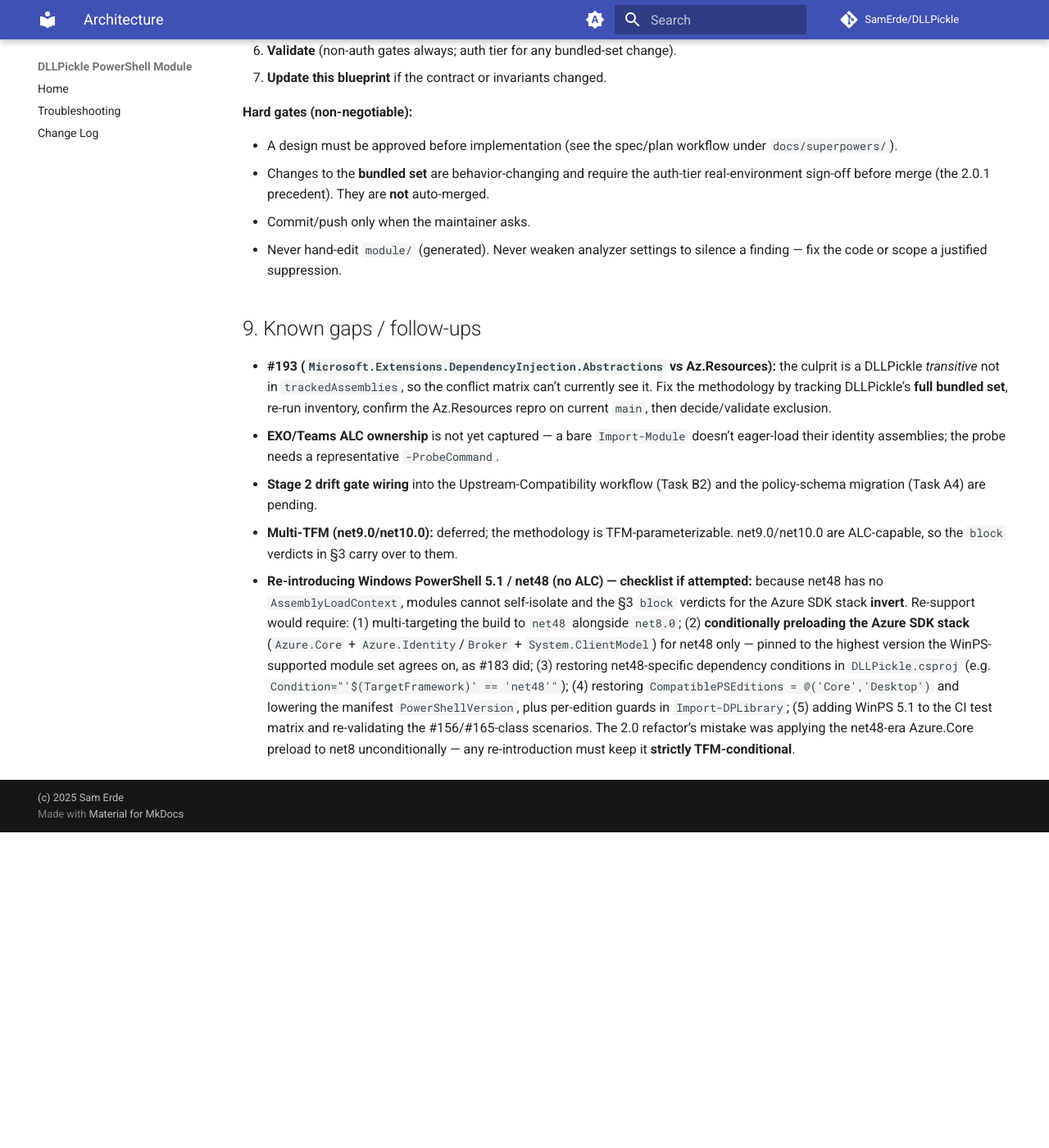
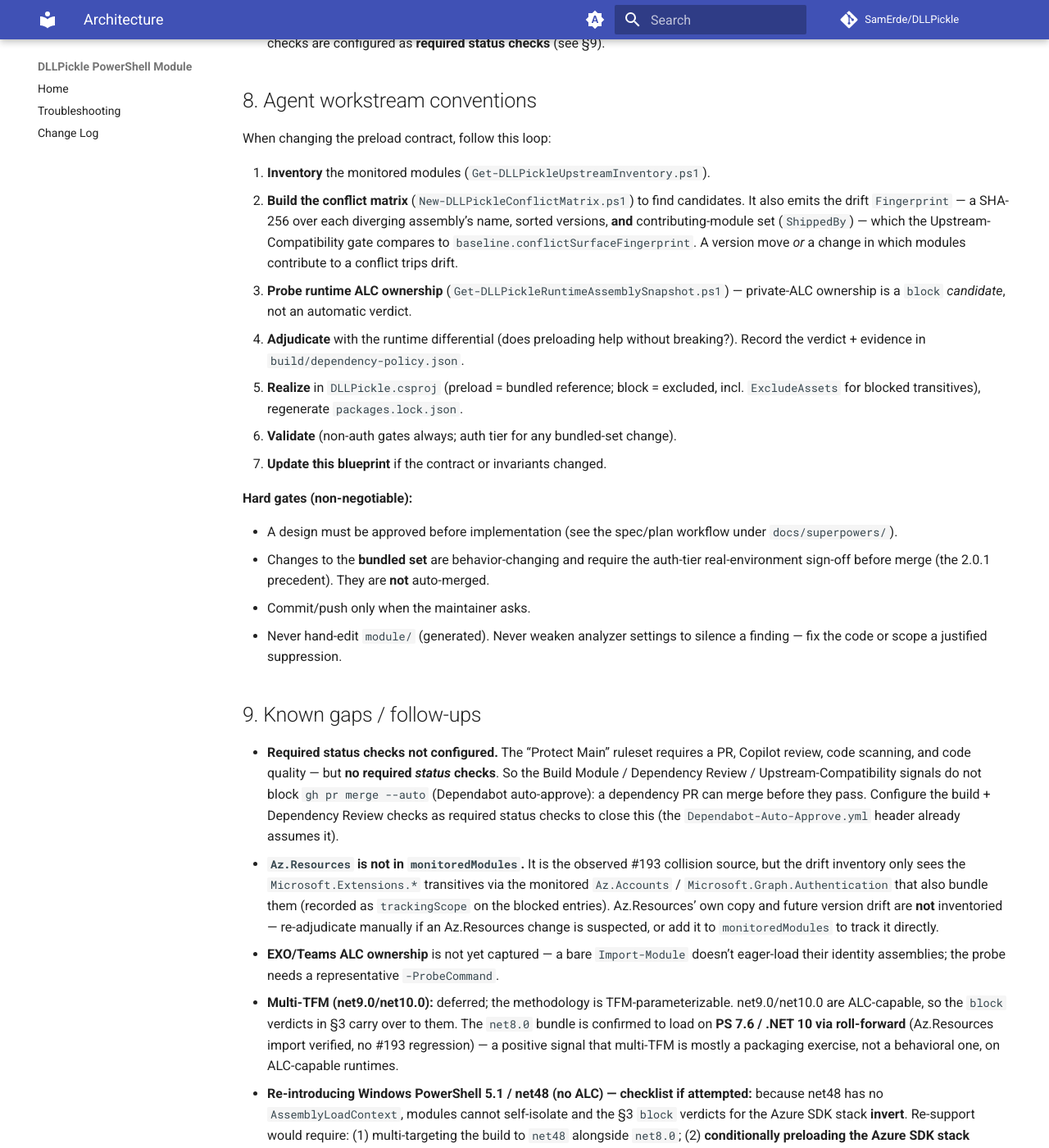
Before and after one commit to SamErde/DLLPickle, an MkDocs documentation site: the page built from docs/Architecture.md, in a window 1280 px wide and 1400 px high, scrolled down 4524 px. Shown: the whole window at 82% size. Built offline with MkDocs 1.6.1 and Material for MkDocs 9.7.7, drawn with Linux system fonts in a browser that asks for light colours; comment, search, counter and statistics services are not loaded; before the commit the page ends 5539 px from its top, so only the background shows below that; some of the changed text lies outside the part shown.

Commit message:
docs: sync Architecture blueprint with 2.0.2-2.1.2 + release-trigger state
The blueprint trailed the code, most visibly in section 9 (which still framed #193 and the 2.1.0 drift-gate/policy work as open). Refresh:
- section 3: add the Microsoft.Extensions.* block row (the #193 resolution; ExcludeAssets=runtime, shipped 2.0.2).
- section 6: name the #193 integration guard alongside the Azure.Core guard.
- section 7: document the bundle-only publish trigger and the dependency-PR validation split (Build Module validates the bundle; pr-smoke is an upstream-freshness check), with the required-status-checks enforcement caveat.
- section 8: note the contributor-aware drift fingerprint (name + versions + ShippedBy).
- section 9: drop #193 and the completed B2/A4 tasks; add the required-status-checks and Az.Resources-not-monitored follow-ups; record that the net8.0 bundle loads on PS 7.6 / .NET 10 via roll-forward without a #193 regression.

Co-Authored-By: Claude Opus 4.8 <noreply@anthropic.com>

```diff
--- a/docs/Architecture.md
+++ b/docs/Architecture.md
@@ -51,6 +51,7 @@ Every tracked assembly is classified into exactly one of:
 | `Microsoft.Identity.Client` (+ `.Broker`, `.Extensions.Msal`, `.NativeInterop`); `Microsoft.IdentityModel.*`; `System.IdentityModel.Tokens.Jwt` | **preload** | Default-ALC consumers (EXO/Teams) + the #156 broker fix; 2.0.1-validated. |
 | `Azure.Core`, `Azure.Identity`, `Azure.Identity.Broker`, `System.ClientModel` | **block** | Az + Graph self-isolate these privately; preloading splits type identity (the `Connect-AzAccount` break). **ALC-capable runtimes only** — would flip to `preload` on net48 (see §2 caveat / §9). |
 | `Microsoft.OData.Core`, `Microsoft.OData.Edm`, `Microsoft.Spatial` | **block** (report-only) | #174 — preloading breaks Az.Storage. |
+| `Microsoft.Extensions.DependencyInjection.Abstractions`, `Microsoft.Extensions.Logging.Abstractions` | **block** | #193 — incidental `Microsoft.IdentityModel.Tokens` transitives, not host-provided. Preloading DLLPickle's own copies into the default ALC collided with the copies `Az.Resources` bundles (`assembly with same name is already loaded`). Excluded via `ExcludeAssets="runtime"` (shipped 2.0.2); `Microsoft.IdentityModel.Tokens` still loads without them. |
 
 ## 4. Component map (authoritative paths)
 
@@ -79,7 +80,7 @@ Every tracked assembly is classified into exactly one of:
 
 ## 6. Invariants (and the gate that enforces each)
 
-- **No `block` assembly appears in `module/DLLPickle/bin/net8.0`.** → `tests/Integration/DLLPickle.IntegrationTest.Tests.ps1` (Azure.Core guard; extend per newly-blocked assembly).
+- **No `block` assembly appears in `module/DLLPickle/bin/net8.0`.** → `tests/Integration/DLLPickle.IntegrationTest.Tests.ps1` (Azure.Core guard + the #193 `Microsoft.Extensions.*` guard; extend per newly-blocked assembly).
 - **No preloaded assembly is loaded into two ALCs at once** in the four-module scenario. → integration ALC-split guard (runtime tier; maintainer-run with real modules).
 - **The bundled `preload` set equals `dependency-policy.json`'s `preload` entries.** → planned realization guard (Task A6); until then, verified by review.
 - **Runtime-provided BCL assemblies (e.g. `System.Text.Json`) are never preloaded.** → conflict-matrix `AlcOwner` = `Default`/runtime + the split guard.
@@ -92,13 +93,15 @@ Every tracked assembly is classified into exactly one of:
 - **Issue reproduction + composition:** `Invoke-Build -Task IssueReproTest` (synthetic modules; deterministic).
 - **Runtime adjudication — non-auth tier (CI-capable):** per-module ALC snapshots + the four-module import/composition smoke.
 - **Runtime adjudication — auth tier (maintainer-run; future Stage 2b automatable via GitHub OIDC + Entra federated credential):** real `Connect-*` to a dev tenant. This is the sign-off for any change to the bundled set.
+- **Publish trigger:** `Release-and-Publish` auto-runs **only on bundle-affecting paths** (`src/DLLPickle/**`, `src/DLLPickle.Build/DLLPickle.csproj`, `packages.lock.json`). CI-, policy-, docs-, test-, and tooling-only changes do **not** publish a new gallery version; `workflow_dispatch` is the deliberate-release escape hatch.
+- **Dependency PRs (Dependabot):** the bumped *bundle* is validated by **Build Module** (full build under `--locked-mode` + the #193/Azure.Core repro guards), bounded by the csproj floating-with-cap constraints. The Upstream-Compatibility `pr-smoke` adds an **upstream conflict-surface freshness check** — explicitly *not* a bundle validation, since a self-bump does not move the upstream fingerprint. **Enforcement caveat:** these signals only block `gh pr merge --auto` if the build + Dependency Review checks are configured as **required status checks** (see §9).
 
 ## 8. Agent workstream conventions
 
 When changing the preload contract, follow this loop:
 
 1. **Inventory** the monitored modules (`Get-DLLPickleUpstreamInventory.ps1`).
-2. **Build the conflict matrix** (`New-DLLPickleConflictMatrix.ps1`) to find candidates.
+2. **Build the conflict matrix** (`New-DLLPickleConflictMatrix.ps1`) to find candidates. It also emits the drift `Fingerprint` — a SHA-256 over each diverging assembly's name, sorted versions, **and** contributing-module set (`ShippedBy`) — which the Upstream-Compatibility gate compares to `baseline.conflictSurfaceFingerprint`. A version move *or* a change in which modules contribute to a conflict trips drift.
 3. **Probe runtime ALC ownership** (`Get-DLLPickleRuntimeAssemblySnapshot.ps1`) — private-ALC ownership is a `block` *candidate*, not an automatic verdict.
 4. **Adjudicate** with the runtime differential (does preloading help without breaking?). Record the verdict + evidence in `build/dependency-policy.json`.
 5. **Realize** in `DLLPickle.csproj` (preload = bundled reference; block = excluded, incl. `ExcludeAssets` for blocked transitives), regenerate `packages.lock.json`.
@@ -114,8 +117,8 @@ When changing the preload contract, follow this loop:
 
 ## 9. Known gaps / follow-ups
 
-- **#193 (`Microsoft.Extensions.DependencyInjection.Abstractions` vs Az.Resources):** the culprit is a DLLPickle *transitive* not in `trackedAssemblies`, so the conflict matrix can't currently see it. Fix the methodology by tracking DLLPickle's **full bundled set**, re-run inventory, confirm the Az.Resources repro on current `main`, then decide/validate exclusion.
+- **Required status checks not configured.** The "Protect Main" ruleset requires a PR, Copilot review, code scanning, and code quality — but **no required *status* checks**. So the Build Module / Dependency Review / Upstream-Compatibility signals do not block `gh pr merge --auto` (Dependabot auto-approve): a dependency PR can merge before they pass. Configure the build + Dependency Review checks as required status checks to close this (the `Dependabot-Auto-Approve.yml` header already assumes it).
+- **`Az.Resources` is not in `monitoredModules`.** It is the observed #193 collision source, but the drift inventory only sees the `Microsoft.Extensions.*` transitives via the monitored `Az.Accounts` / `Microsoft.Graph.Authentication` that also bundle them (recorded as `trackingScope` on the blocked entries). Az.Resources' own copy and future version drift are **not** inventoried — re-adjudicate manually if an Az.Resources change is suspected, or add it to `monitoredModules` to track it directly.
 - **EXO/Teams ALC ownership** is not yet captured — a bare `Import-Module` doesn't eager-load their identity assemblies; the probe needs a representative `-ProbeCommand`.
-- **Stage 2 drift gate wiring** into the Upstream-Compatibility workflow (Task B2) and the policy-schema migration (Task A4) are pending.
-- **Multi-TFM (net9.0/net10.0):** deferred; the methodology is TFM-parameterizable. net9.0/net10.0 are ALC-capable, so the `block` verdicts in §3 carry over to them.
+- **Multi-TFM (net9.0/net10.0):** deferred; the methodology is TFM-parameterizable. net9.0/net10.0 are ALC-capable, so the `block` verdicts in §3 carry over to them. The `net8.0` bundle is confirmed to load on **PS 7.6 / .NET 10 via roll-forward** (Az.Resources import verified, no #193 regression) — a positive signal that multi-TFM is mostly a packaging exercise, not a behavioral one, on ALC-capable runtimes.
 - **Re-introducing Windows PowerShell 5.1 / net48 (no ALC) — checklist if attempted:** because net48 has no `AssemblyLoadContext`, modules cannot self-isolate and the §3 `block` verdicts for the Azure SDK stack **invert**. Re-support would require: (1) multi-targeting the build to `net48` alongside `net8.0`; (2) **conditionally preloading the Azure SDK stack** (`Azure.Core` + `Azure.Identity`/`Broker` + `System.ClientModel`) for net48 only — pinned to the highest version the WinPS-supported module set agrees on, as #183 did; (3) restoring net48-specific dependency conditions in `DLLPickle.csproj` (e.g. `Condition="'$(TargetFramework)' == 'net48'"`); (4) restoring `CompatiblePSEditions = @('Core','Desktop')` and lowering the manifest `PowerShellVersion`, plus per-edition guards in `Import-DPLibrary`; (5) adding WinPS 5.1 to the CI test matrix and re-validating the #156/#165-class scenarios. The 2.0 refactor's mistake was applying the net48-era Azure.Core preload to net8 unconditionally — any re-introduction must keep it **strictly TFM-conditional**.
```
